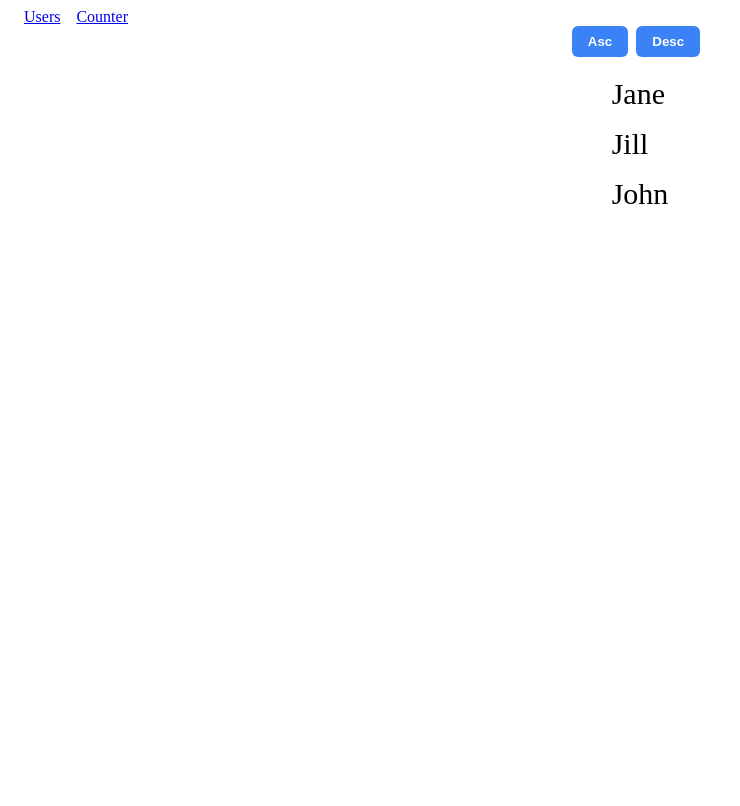
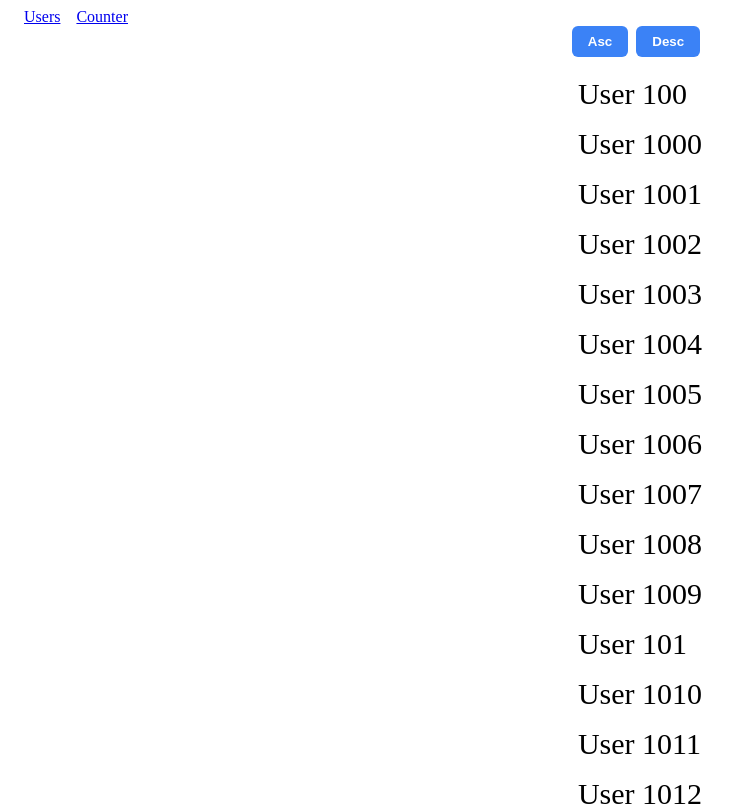
Before and after one commit to shaikouski-arkadzi/redux_2025, a React (Vite) app: page /users in a window 1280 px wide. Shown: the top 806 px of the page, without its empty margins (0-740 px from the left). Built offline with nearby package versions, Linux system fonts and the light colour scheme; data requests are answered from the project's data file.

Commit message:
Roll back to slice

```diff
--- a/src/app/router.tsx
+++ b/src/app/router.tsx
@@ -3,9 +3,7 @@ import { store } from "./store";
 import App from "../modules/app/App";
 import { UsersList } from "../modules/users/UsersList";
 import { SelectedUser } from "../modules/users/SelectedUser";
-import { fetchUsers } from "../modules/users/utils/fetch-users";
 import { Counters } from "../modules/counters/Counters";
-import { usersSlice } from "../modules/users/users.slice";
 
 const loadStore = () =>
   new Promise((resolve) => setTimeout(() => resolve(store), 0));
@@ -22,24 +20,10 @@ export const router = createBrowserRouter([
       {
         path: "users",
         element: <UsersList />,
-        loader: () => {
-          loadStore().then(() => {
-            store.dispatch(fetchUsers({}));
-          });
-          return null;
-        },
       },
       {
         path: "users/:id",
         element: <SelectedUser />,
-        loader: ({ params }) => {
-          loadStore().then(() => {
-            store.dispatch(
-              usersSlice.actions.fetchUser({ userId: params.id ?? "" })
-            );
-          });
-          return null;
-        },
       },
       {
         path: "counters",
--- a/src/app/store.ts
+++ b/src/app/store.ts
@@ -1,13 +1,12 @@
 import { configureStore } from "@reduxjs/toolkit";
-import { usersSlice } from "../modules/users/users.slice";
+import { initialUsersList, usersSlice } from "../modules/users/users.slice";
 import { countersReducer } from "../modules/counters/counters.slice";
-import { extraArgument } from "./extra-arguments";
 
 export const store = configureStore({
   reducer: {
     [usersSlice.name]: usersSlice.reducer,
     counters: countersReducer,
   },
-  middleware: (getDefaultMiddleware) =>
-    getDefaultMiddleware({ thunk: { extraArgument } }),
 });
+
+store.dispatch(usersSlice.actions.stored({ users: initialUsersList }));
--- a/src/app/store.types.ts
+++ b/src/app/store.types.ts
@@ -1,13 +1,5 @@
 import { useDispatch, useSelector, useStore } from "react-redux";
-import {
-  asyncThunkCreator,
-  buildCreateSlice,
-  createAsyncThunk,
-  type ThunkAction,
-  type UnknownAction,
-} from "@reduxjs/toolkit";
 import type { store } from "./store";
-import type { extraArgument } from "./extra-arguments";
 
 export type AppState = ReturnType<typeof store.getState>;
 export type AppDispatch = typeof store.dispatch;
@@ -15,22 +7,3 @@ export type AppDispatch = typeof store.dispatch;
 export const useAppSelector = useSelector.withTypes<AppState>();
 export const useAppDispatch = useDispatch.withTypes<AppDispatch>();
 export const useAppStore = useStore.withTypes<typeof store>();
-
-export type AppThunk<R = void> = ThunkAction<
-  R,
-  AppState,
-  typeof extraArgument,
-  UnknownAction
->;
-
-export const createAppAsyncThunk = createAsyncThunk.withTypes<{
-  state: AppState;
-  dispatch: AppDispatch;
-  extra: typeof extraArgument;
-}>();
-
-export type ExtraArgument = typeof extraArgument;
-
-export const createSlice = buildCreateSlice({
-  creators: { asyncThunk: asyncThunkCreator },
-});
--- a/src/modules/users/SelectedUser.tsx
+++ b/src/modules/users/SelectedUser.tsx
@@ -1,55 +1,28 @@
-import { useNavigate, useParams } from "react-router-dom";
-import type { UserId } from "./user.types";
+import { useNavigate } from "react-router-dom";
 import { useAppDispatch, useAppSelector } from "../../app/store.types";
 import { usersSlice } from "./users.slice";
-import { deleteUser } from "./utils/delete-user";
 import "./SelectedUser.css";
 
 export function SelectedUser() {
+  const dispatch = useAppDispatch();
   const navigate = useNavigate();
-  const dispatch = useAppDispatch();
-  const { id = "" } = useParams<{ id: UserId }>();
-
-  const isPending = useAppSelector(
-    usersSlice.selectors.selectIsFetchUserPending
-  );
-
-  const isDeletePending = useAppSelector(
-    usersSlice.selectors.selectIsDeleteUserPending
-  );
 
   const user = useAppSelector((state) =>
-    usersSlice.selectors.selectUserById(state, id)
+    usersSlice.selectors.selectSelectedUser(state)
   );
 
   const handleBackButtonClick = () => {
+    dispatch(usersSlice.actions.selectRemove());
     navigate("..", { relative: "path" });
   };
 
-  const handleDeleteButtonClick = async () => {
-    if (!id) {
-      return;
-    }
-    dispatch(deleteUser(id)).then(() => navigate("..", { relative: "path" }));
-  };
-
-  if (isPending || !user) {
-    return <div>Loading...</div>;
-  }
   return (
     <div className="selected-user-container">
-      <button onClick={handleBackButtonClick} className="btn btn-primary">
+      <button onClick={handleBackButtonClick} className="btn">
         Back
       </button>
-      <h2 className="user-name">{user.name}</h2>
-      <p className="user-description">{user.description}</p>
-      <button
-        onClick={handleDeleteButtonClick}
-        className="btn btn-secondary"
-        disabled={isDeletePending}
-      >
-        Delete
-      </button>
+      <h2 className="user-name">{user!.name}</h2>
+      <p className="user-description">{user!.description}</p>
     </div>
   );
 }
--- a/src/modules/users/UserListItem.tsx
+++ b/src/modules/users/UserListItem.tsx
@@ -1,11 +1,19 @@
 import { useNavigate } from "react-router-dom";
 import type { User } from "./user.types";
+import { useAppDispatch } from "../../app/store.types";
+import { usersSlice } from "./users.slice";
 import "./UserListItem.css";
 
 export function UserListItem({ user }: { user: User }) {
+  const dispatch = useAppDispatch();
   const navigate = useNavigate();
 
   const handleUserClick = () => {
+    dispatch(
+      usersSlice.actions.selected({
+        userId: user.id,
+      })
+    );
     navigate(user.id, { relative: "path" });
   };
 
--- a/src/modules/users/UsersList.tsx
+++ b/src/modules/users/UsersList.tsx
@@ -7,15 +7,9 @@ import "./UsersList.css";
 export function UsersList() {
   const [sortType, setSortType] = useState<"asc" | "desc">("asc");
 
-  const isPending = useAppSelector(
-    usersSlice.selectors.selectIsFetchUsersPending
-  );
-
   const sortedUsers = useAppSelector((state) =>
     usersSlice.selectors.selectSortedUsers(state, sortType)
   );
-
-  if (isPending) return <div>Loading</div>;
 
   return (
     <div className="container">
--- a/src/modules/users/users.slice.ts
+++ b/src/modules/users/users.slice.ts
@@ -1,29 +1,56 @@
-import { createSelector, type PayloadAction } from "@reduxjs/toolkit";
+import {
+  createSelector,
+  createSlice,
+  type PayloadAction,
+} from "@reduxjs/toolkit";
 import type { User, UserId } from "./user.types";
-import { fetchUsers } from "./utils/fetch-users";
-import { createSlice, type ExtraArgument } from "../../app/store.types";
+
+export const initialUsersList: User[] = Array.from(
+  { length: 3000 },
+  (_, index) => ({
+    id: `user${index + 11}`,
+    name: `User ${index + 11}`,
+    description: `Description for User ${index + 11}`,
+  })
+);
 
 type UsersState = {
-  entries: Record<UserId, User | undefined>;
+  entries: Record<UserId, User>;
   ids: UserId[];
-  fetchUsersStatus: "idle" | "pending" | "success" | "failed";
-  fetchUserStatus: "idle" | "pending" | "success" | "failed";
-  deleteUserStatus: "idle" | "pending" | "success" | "failed";
+  selectedUserId: UserId | undefined;
+};
+
+export type UserSelectedAction = {
+  type: "userSelected";
+  payload: {
+    userId: UserId;
+  };
+};
+
+export type UserRemoveSelectedAction = {
+  type: "userRemoveSelected";
+};
+
+export type UsersStoredAction = {
+  type: "userStored";
+  payload: {
+    users: User[];
+  };
 };
 
 const initialUserState: UsersState = {
   entries: {},
   ids: [],
-  fetchUsersStatus: "idle",
-  fetchUserStatus: "idle",
-  deleteUserStatus: "idle",
+  selectedUserId: undefined,
 };
 
 export const usersSlice = createSlice({
   name: "users",
   initialState: initialUserState,
   selectors: {
-    selectUserById: (state, userId: UserId) => state.entries[userId],
+    selectSelectedUser: (state) =>
+      state.selectedUserId ? state.entries[state.selectedUserId] : undefined,
+    userById: (state, userId: UserId) => state.entries[userId],
     selectSortedUsers: createSelector(
       (state: UsersState) => state.ids,
       (state: UsersState) => state.entries,
@@ -31,7 +58,6 @@ export const usersSlice = createSlice({
       (ids, entries, sort) =>
         ids
           .map((id) => entries[id])
-          .filter((user): user is User => !!user)
           .sort((a, b) => {
             if (sort === "asc") {
               return a.name.localeCompare(b.name);
@@ -40,66 +66,22 @@ export const usersSlice = createSlice({
             }
           })
     ),
-    selectIsFetchUsersPending: (state) => state.fetchUsersStatus === "pending",
-    selectIsFetchUserPending: (state) => state.fetchUserStatus === "pending",
-    selectIsDeleteUserPending: (state) => state.deleteUserStatus === "pending",
-    selectIsFetchUsersIdle: (state) => state.fetchUsersStatus === "idle",
-    selectIsFetchUserIdle: (state) => state.fetchUserStatus === "idle",
   },
-  reducers: (creator) => ({
-    fetchUser: creator.asyncThunk<
-      User,
-      { userId: UserId },
-      { extra: ExtraArgument }
-    >(
-      (params, thunkAPI) => {
-        return thunkAPI.extra.api.getUser(params.userId);
-      },
-      {
-        pending: (state) => {
-          state.fetchUserStatus = "pending";
-        },
-        fulfilled: (state, action) => {
-          const user = action.payload;
-          state.fetchUserStatus = "success";
-          state.entries[user.id] = user;
-        },
-        rejected: (state) => {
-          state.fetchUserStatus = "failed";
-        },
-      }
-    ),
+  reducers: {
+    selected: (state, action: PayloadAction<{ userId: UserId }>) => {
+      state.selectedUserId = action.payload.userId;
+    },
+    selectRemove: (state) => {
+      state.selectedUserId = undefined;
+    },
+    stored: (state, action: PayloadAction<{ users: User[] }>) => {
+      const { users } = action.payload;
 
-    deleteUserPending: creator.reducer((state) => {
-      state.deleteUserStatus = "pending";
-    }),
-    deleteUserSuccess: creator.reducer(
-      (state, action: PayloadAction<{ userId: UserId }>) => {
-        const { userId } = action.payload;
-        delete state.entries[userId];
-        state.ids = state.ids.filter((id) => id !== userId);
-        state.deleteUserStatus = "success";
-      }
-    ),
-    deleteUserFailed: creator.reducer((state) => {
-      state.deleteUserStatus = "failed";
-    }),
-  }),
-  extraReducers: (builder) => {
-    builder.addCase(fetchUsers.pending, (state) => {
-      state.fetchUsersStatus = "pending";
-    });
-    builder.addCase(fetchUsers.fulfilled, (state, action) => {
-      const users = action.payload;
-      state.fetchUsersStatus = "success";
       state.entries = users.reduce((acc, user) => {
         acc[user.id] = user;
         return acc;
       }, {} as Record<UserId, User>);
       state.ids = users.map((user) => user.id);
-    });
-    builder.addCase(fetchUsers.rejected, (state) => {
-      state.fetchUsersStatus = "failed";
-    });
+    },
   },
 });
--- a/src/modules/users/utils/delete-user.ts
+++ /dev/null
@@ -1,19 +0,0 @@
-import type { AppThunk } from "../../../app/store.types";
-import type { UserId } from "../user.types";
-import { usersSlice } from "../users.slice";
-import { fetchUsers } from "./fetch-users";
-
-export const deleteUser =
-  (userId: UserId): AppThunk<Promise<void>> =>
-  async (dispatch, getState, { api, router }) => {
-    dispatch(usersSlice.actions.deleteUserPending());
-
-    try {
-      await api.deleteUser(userId);
-      await router.navigate("/users");
-      await dispatch(fetchUsers({ refetch: true }));
-      dispatch(usersSlice.actions.deleteUserSuccess({ userId }));
-    } catch (e) {
-      dispatch(usersSlice.actions.deleteUserFailed());
-    }
-  };
--- a/src/modules/users/utils/fetch-users.ts
+++ /dev/null
@@ -1,18 +0,0 @@
-import { createAppAsyncThunk } from "../../../app/store.types";
-import { usersSlice } from "../users.slice";
-
-export const fetchUsers = createAppAsyncThunk(
-  "users/fetch",
-  async ({ refetch }: { refetch?: boolean } = {}, thunkAPI) => {
-    return thunkAPI.extra.api.getUsers();
-  },
-  {
-    condition(params, { getState }) {
-      const isIdle = usersSlice.selectors.selectIsFetchUsersIdle(getState());
-      if (!params?.refetch && !isIdle) {
-        return false;
-      }
-      return true;
-    },
-  }
-);
```
Also changed, not shown: src/modules/users/utils/fetch-user.ts (deleted, +0 -20 lines).
